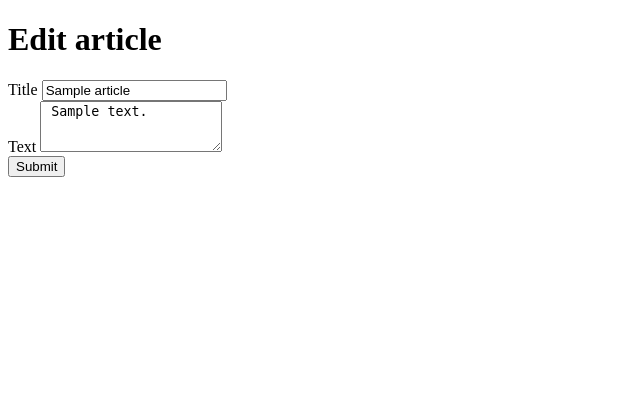
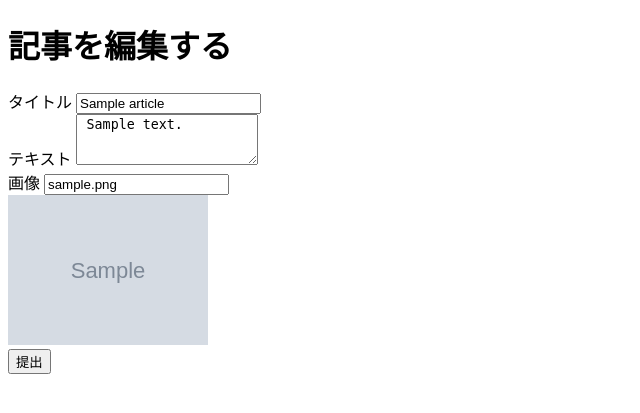
Before and after one commit to s1f10210360/team-project, a Django app: page /1/update in a window 1280 px wide. Shown: the top 413 px of the page, without its empty margins (0-640 px from the left). Run offline with Django 4.2, Linux system fonts and the light colour scheme; tables that the repository leaves empty hold one stand-in row (values such as "Sample post"); grey boxes marked "Sample" are stand-in pictures.

Commit message:
Added image field
Added the ability to add images to articles.

```diff
--- a/teamapp/models.py
+++ b/teamapp/models.py
@@ -6,6 +6,7 @@ from django.utils import timezone
 class Article(models.Model):
 	title= models.CharField(max_length=200)
 	body=models.TextField()
+	picture=models.CharField(max_length=1000)
 	posted_at=models.DateTimeField(default=timezone.now)
 	published_at=models.DateTimeField(blank=True, null=True)
 	like=models.IntegerField(default=0)
--- a/teamapp/templates/teamapp/edit.html
+++ b/teamapp/templates/teamapp/edit.html
@@ -3,13 +3,19 @@
   <head>
     <title>Edit</title>
     <meta charset="UTF-8" />
+    <script type="text/javascript">
+      function update_picture(value) {
+        let element = document.querySelector("#image");
+        element.src = value;
+      }
+    </script>
   </head>
   <body>
-    <h1>Edit article</h1>
+    <h1>記事を編集する</h1>
     <form action="{% url 'update' article.id %}" method="post">
       {% csrf_token %}
       <div>
-        <label for="titleInput">Title</label>
+        <label for="titleInput">タイトル</label>
         <input
           id="titleInput"
           name="title"
@@ -19,13 +25,27 @@
         />
       </div>
       <div>
-        <label for="textInput">Text</label>
+        <label for="textInput">テキスト</label>
         <textarea id="textInput" name="text" rows="3">
  {{ article.body }}</textarea
         >
       </div>
       <div>
-        <button type="submit">Submit</button>
+        <label for="textInput">画像</label>
+        <input
+          id="imgInput"
+          name="picture"
+          type="url"
+          placeholder="Input imageURL"
+          value="{{ article.picture }}"
+          onchange="update_picture(this.value)"
+        />
+        <div>
+          <img id="image" width="200" src="{{ article.picture }}" />
+        </div>
+      </div>
+      <div>
+        <button type="submit">提出</button>
       </div>
     </form>
   </body>
--- a/teamapp/views.py
+++ b/teamapp/views.py
@@ -7,7 +7,7 @@ from teamapp.models import Article,Comment
 
 def index(request):
 	if request.method == 'POST':
-		article = Article(title=request.POST['title'],body=request.POST['text'])
+		article = Article(title=request.POST['title'],body=request.POST['text'],picture=request.POST['picture'])
 		article.save()
 		return redirect(detail, article.id)
 
@@ -59,6 +59,7 @@ def update(request, article_id):
 	if request.method =='POST':
 		article.title=request.POST['title']
 		article.body=request.POST['text']
+		article.picture=request.POST['picture']
 		article.save()
 		return redirect(detail, article_id)
 	context={
```
Also changed, not shown: teamapp/migrations/0002_article_picture.py (added).
